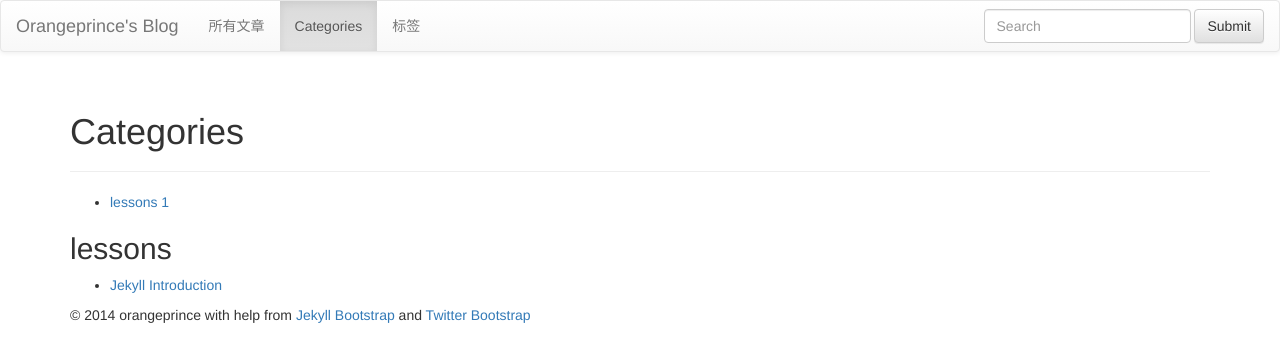
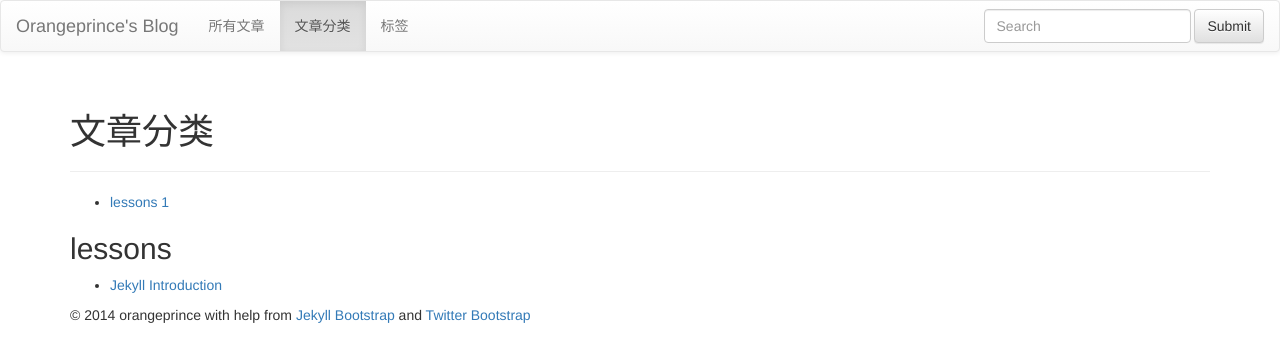
Before and after one commit to orangeprince/orangeprince.github.io, a Jekyll site: the page built from categories.html, in a window 1280 px wide. Shown: the top 362 px of the page. Built offline with Jekyll 4.4.1, drawn with Linux system fonts in a browser that asks for light colours; nearby versions of some CDN libraries; library files that are not in the unit come from our copies; comment, search, counter and statistics services are not loaded.

Commit message:
modified:   categories.html

```diff
--- a/categories.html
+++ b/categories.html
@@ -1,6 +1,6 @@
 ---
 layout: page
-title: Categories
+title: 文章分类
 header: Posts By Category
 group: navigation
 ---
```
